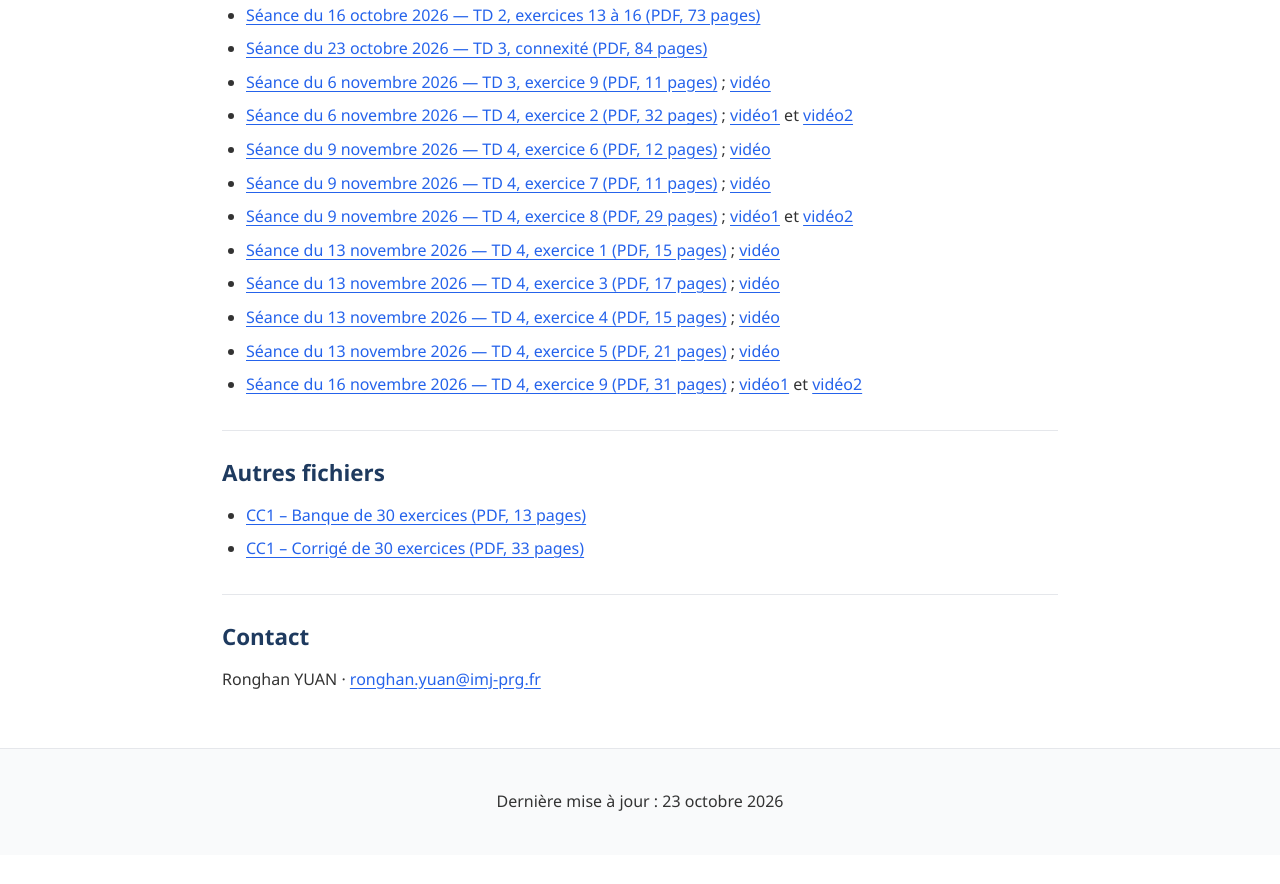
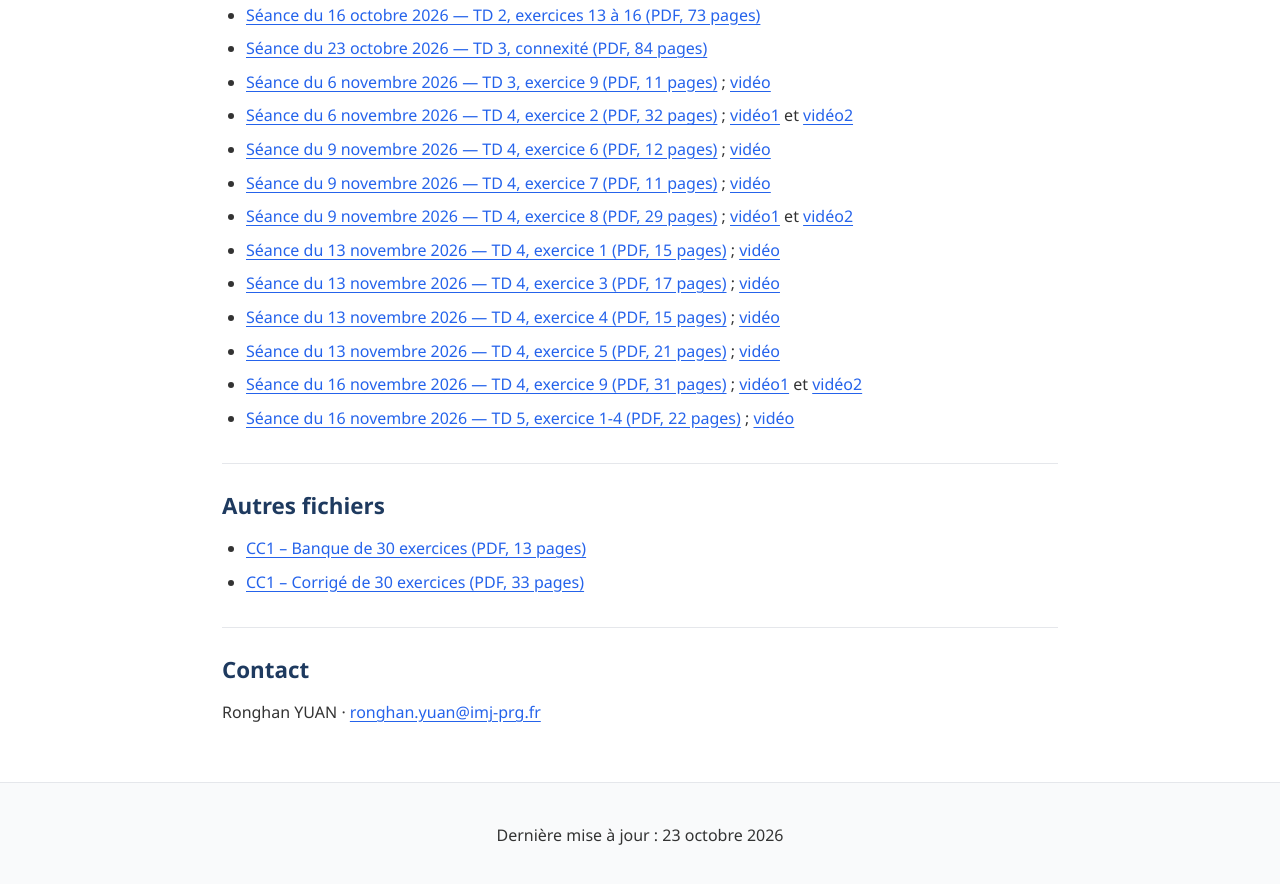
Before and after one commit to ronghan-website/ronghan, a plain HTML site: page teaching/p1-ul3ma260-2026.html in a window 1280 px wide. Shown: the part 1178-2062 px from the top of the page. Before the commit the page ends 2033 px from the top, so only its background shows below. Drawn offline with Linux system fonts and the light colour scheme.

Commit message:
Add TD5 exercises and video links

```diff
--- a/teaching/p1-ul3ma260-2026.html
+++ b/teaching/p1-ul3ma260-2026.html
@@ -96,6 +96,7 @@
                     <li><a href="materials/p1-ul3ma260-2026/TD4_Exercice_4_Beamer.pdf">Séance du 13 novembre 2026 — TD 4, exercice 4 (PDF, 15 pages)</a> ; <a href="materials/p1-ul3ma260-2026/ex4TD4.mp4">vidéo</a></li>
                     <li><a href="materials/p1-ul3ma260-2026/TD4_Exercice_5_Beamer.pdf">Séance du 13 novembre 2026 — TD 4, exercice 5 (PDF, 21 pages)</a> ; <a href="materials/p1-ul3ma260-2026/ex5TD4.mp4">vidéo</a></li>
                     <li><a href="materials/p1-ul3ma260-2026/TD4_Exercice_9_Beamer.pdf">Séance du 16 novembre 2026 — TD 4, exercice 9 (PDF, 31 pages)</a> ; <a href="materials/p1-ul3ma260-2026/ex9TD4partie1.mp4">vidéo1</a> et <a href="materials/p1-ul3ma260-2026/ex9TD4partie2.mp4">vidéo2</a></li>
+                    <li><a href="materials/p1-ul3ma260-2026/TD5_Exercices_1_4_Beamer.pdf">Séance du 16 novembre 2026 — TD 5, exercice 1-4 (PDF, 22 pages)</a> ; <a href="materials/p1-ul3ma260-2026/ex1-4TD5.mp4">vidéo</a></li>
 
 
 
```
